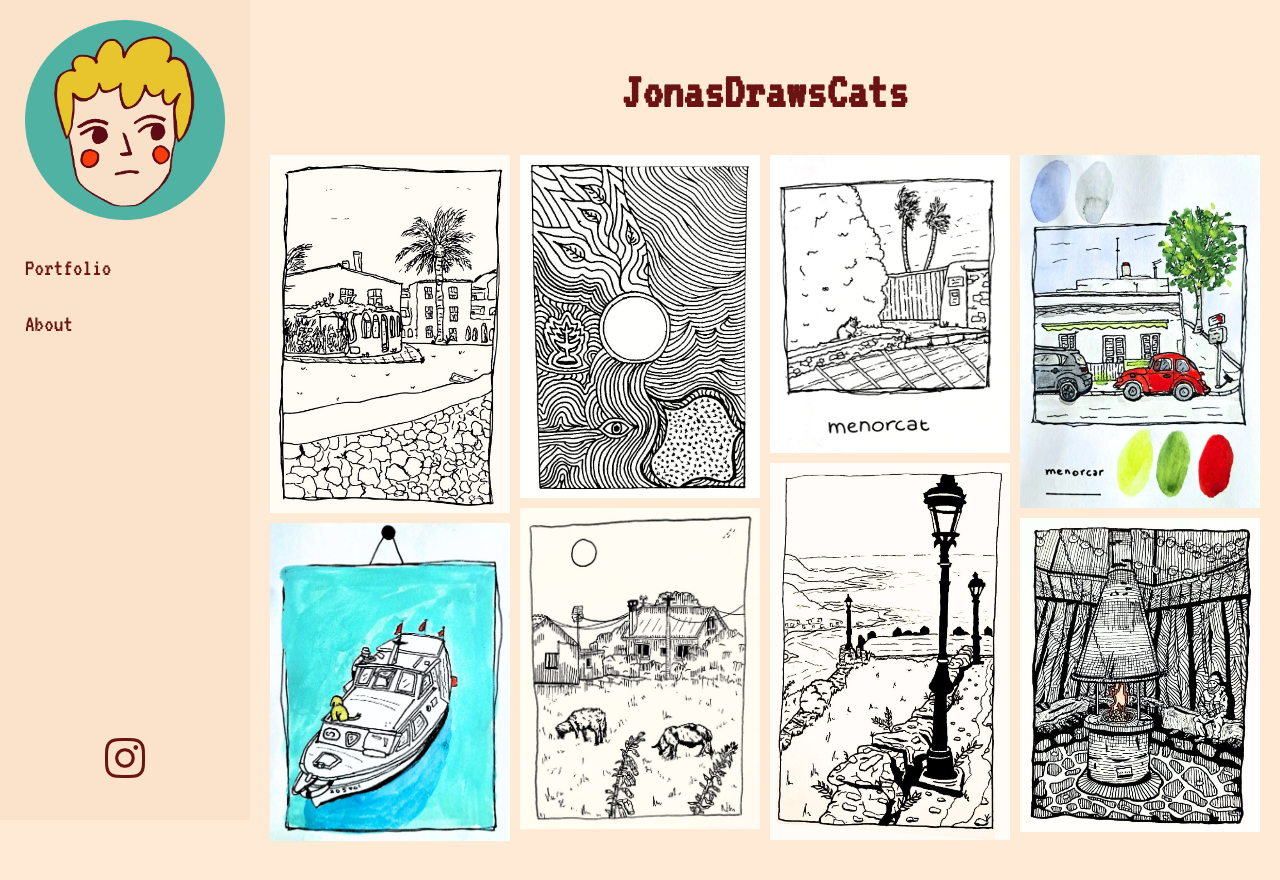
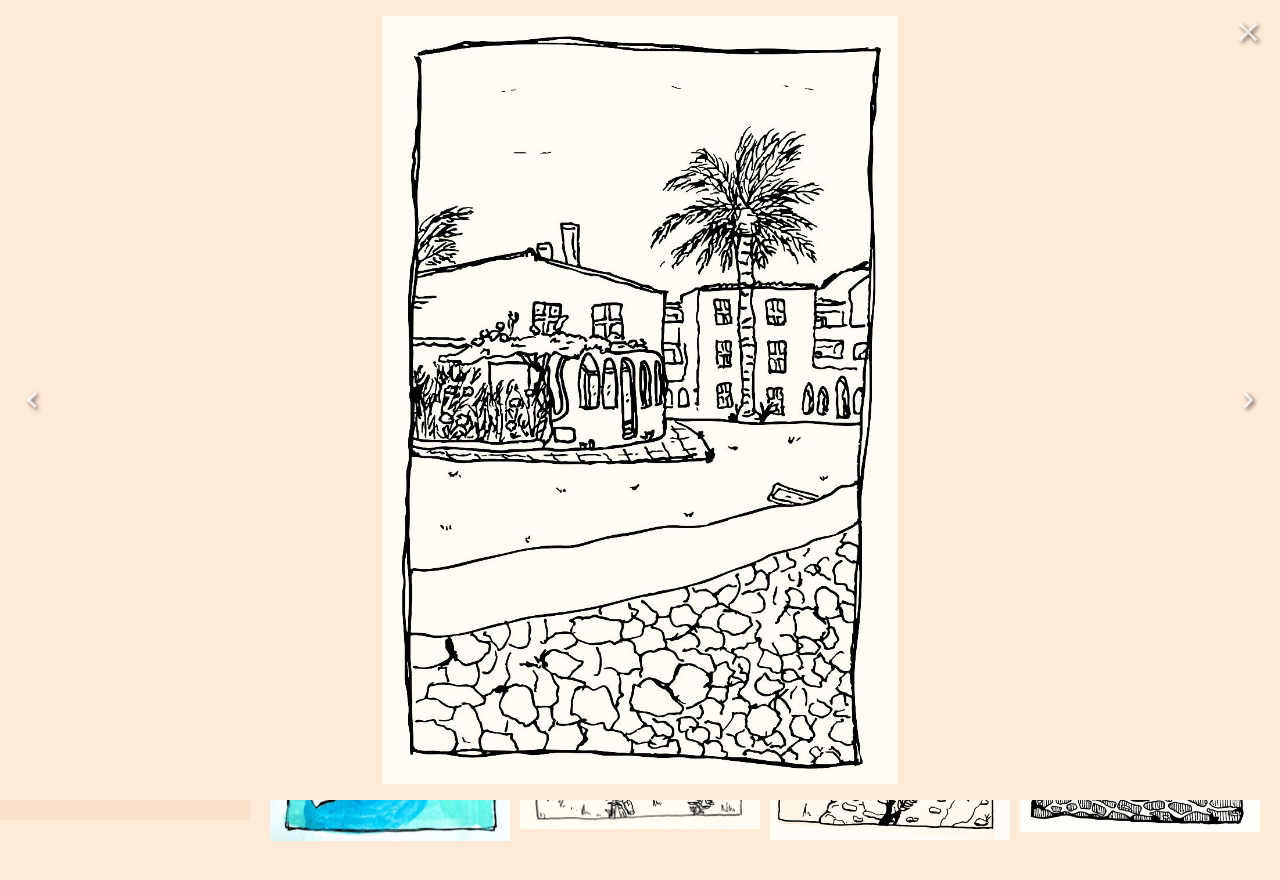
Before and after one commit to HiHighs/jonasje, a React (Vite) app: page /drawings_2024 in a window 1280 px wide. Both pictures are taken after a click on the picture 390 px from the left and 333 px from the top of the page. Built offline with nearby package versions, Linux system fonts and the light colour scheme.

Commit message:
modal image view

```diff
--- a/package.json
+++ b/package.json
@@ -17,7 +17,8 @@
     "react-dom": "^19.0.0",
     "react-icons": "^5.5.0",
     "react-masonry-css": "^1.0.16",
-    "react-router-dom": "^7.5.2"
+    "react-router-dom": "^7.5.2",
+    "yet-another-react-lightbox": "^3.23.1"
   },
   "devDependencies": {
     "@eslint/js": "^9.22.0",
--- a/src/Components/Gallery.jsx
+++ b/src/Components/Gallery.jsx
@@ -1,31 +1,57 @@
 import Masonry from 'react-masonry-css';
 import styles from './Gallery.module.css';
+import { useState } from 'react';
+import Lightbox from 'yet-another-react-lightbox';
+import 'yet-another-react-lightbox/styles.css';
 
 const Gallery = ({ folder, year, number }) => {
+  const [open, setOpen] = useState(false);
+  const [currentIndex, setCurrentIndex] = useState(0);
+
   const images = Array.from({ length: number }, (_, i) => ({
     src: `/assets/${folder}/${year}/${i + 1}.jpg`,
     alt: `Drawing ${i + 1}`,
   }));
 
   const breakpointColumnsObj = {
-    default: 4,   // 🖥️ Default: 4 columns
-    1100: 3,      // 📱 If screen width <= 1100px → 3 columns
-    700: 2,       // 📱 If screen width <= 700px → 2 columns
-    500: 1        // 📱 If screen width <= 500px → 1 column
+    default: 4,
+    1100: 3,
+    700: 2,
+    500: 1,
+  };
+
+  const handleClick = (index) => {
+    setCurrentIndex(index);
+    setOpen(true);
   };
 
   return (
+    <>
       <Masonry
         breakpointCols={breakpointColumnsObj}
         className={styles.gallery}
         columnClassName={styles.galleryColumn}
       >
         {images.map((img, idx) => (
-        <div key={`${folder}-${year}-${idx}`} className={styles.imageWrapper}>
-          <img src={img.src} alt={img.alt || `Artwork ${idx}`} loading="lazy" />
+          <div
+            key={`${folder}-${year}-${idx}`}
+            className={styles.imageWrapper}
+            onClick={() => handleClick(idx)}
+          >
+            <img src={img.src} alt={img.alt} loading="lazy" />
           </div>
         ))}
       </Masonry>
+
+      <Lightbox
+        open={open}
+        close={() => setOpen(false)}
+        index={currentIndex}
+        slides={images}
+        animation={{ fade: 600 }}
+        style={{ '--yarl-bg-color': 'rgba(94, 58, 255, 0.8)' }}
+      />
+    </>
   );
 };
 
--- a/src/Components/Gallery.module.css
+++ b/src/Components/Gallery.module.css
@@ -38,3 +38,8 @@
     transform: translateY(0);
   }
 }
+
+/* globals.css or index.css */
+.yarl__container {
+  --yarl-bg-color: rgba(50, 50, 50, 0.8) !important;
+}
--- a/src/index.css
+++ b/src/index.css
@@ -21,3 +21,11 @@ h1 {
   font-size: 3.2em;
   line-height: 1.1;
 }
+
+
+
+/* globals.css or index.css */
+.yarl__container {
+  --yarl__container_background_color: #ffead6 !important;
+  --yarl__color_backdrop: #ffead6 !important;
+}
```
Also changed, not shown: 1 other file (tests, documents, lock files or other folders). Lines whose indentation alone changed are shown as unchanged.
